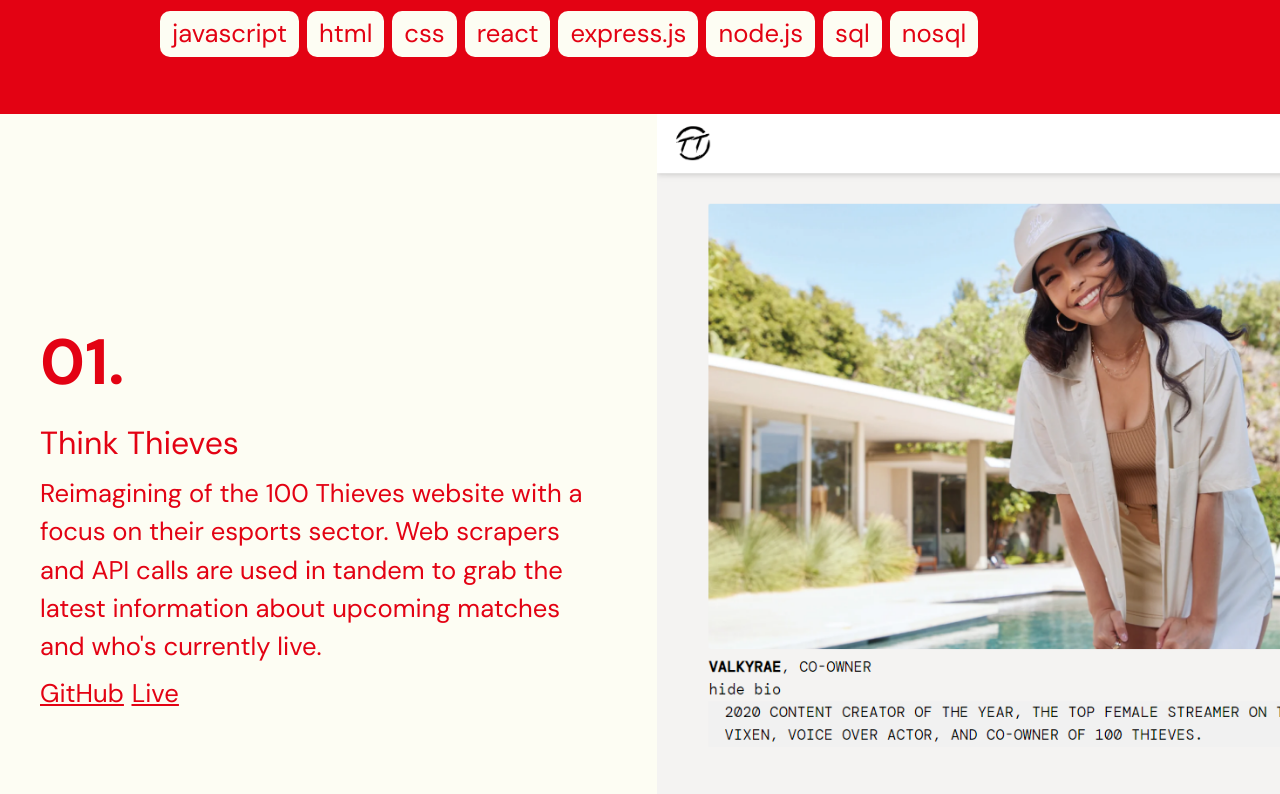
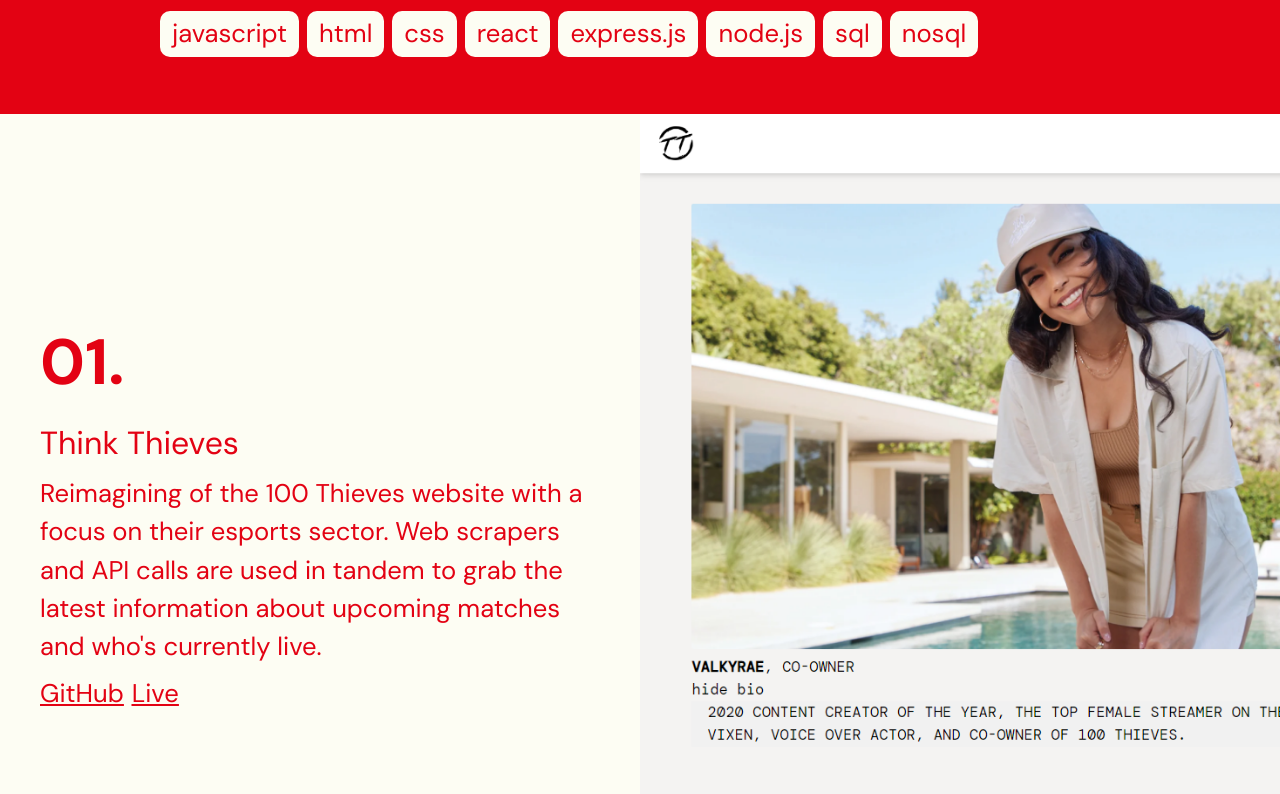
Before and after one commit to irene-panis/portfolio2024, a React (Vite) app: page / in a window 1280 px wide. Shown: the part 1486-2280 px from the top of the page. Built offline with nearby package versions, Linux system fonts and the light colour scheme.

Commit message:
remove random gap in project card

```diff
--- a/src/sections/work/components/Project.jsx
+++ b/src/sections/work/components/Project.jsx
@@ -1,7 +1,7 @@
 /* eslint-disable react/prop-types */
 export const Project = ( {project, index} ) => {
   return (
-    <div className={`project h-screen w-full flex flex-col ${ index % 2 === 0 ? 'lg:flex-row-reverse' : 'lg:flex-row'} gap-8`}>
+    <div className={`project h-screen w-full flex flex-col ${ index % 2 === 0 ? 'lg:flex-row-reverse' : 'lg:flex-row'}`}>
       <div className="project-info p-10 flex flex-col gap-2 justify-center h-1/2 lg:h-full lg:w-1/2">
         <p className="text-[2em] font-bold">0{index}.</p>
         <p>{project.title}</p>
```
